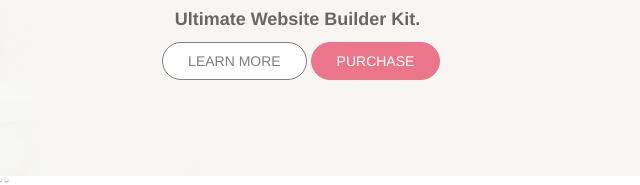
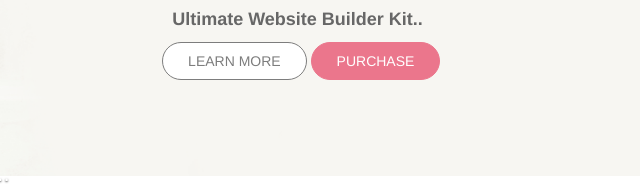
Before and after one commit to MaxiGallo/Proyecto-Final, a plain HTML site: page index.html in a window 1280 px wide. Shown: the part 524-709 px from the top of the page, 640-1280 px from the left. Drawn offline with Linux system fonts and the light colour scheme.

Commit message:
Ultimate1

```diff
--- a/index.html
+++ b/index.html
@@ -58,7 +58,7 @@
 					 Love to <span class="resaltado">skate</span> <span class="oscuro">live to create</span>
 				</h1>
 				<p>
-					Ultimate Website Builder Kit.
+					Ultimate Website Builder Kit..
 				</p>
 
 				<button class="btn btn-linea"><a href="#">Learn more</a></button>
```
